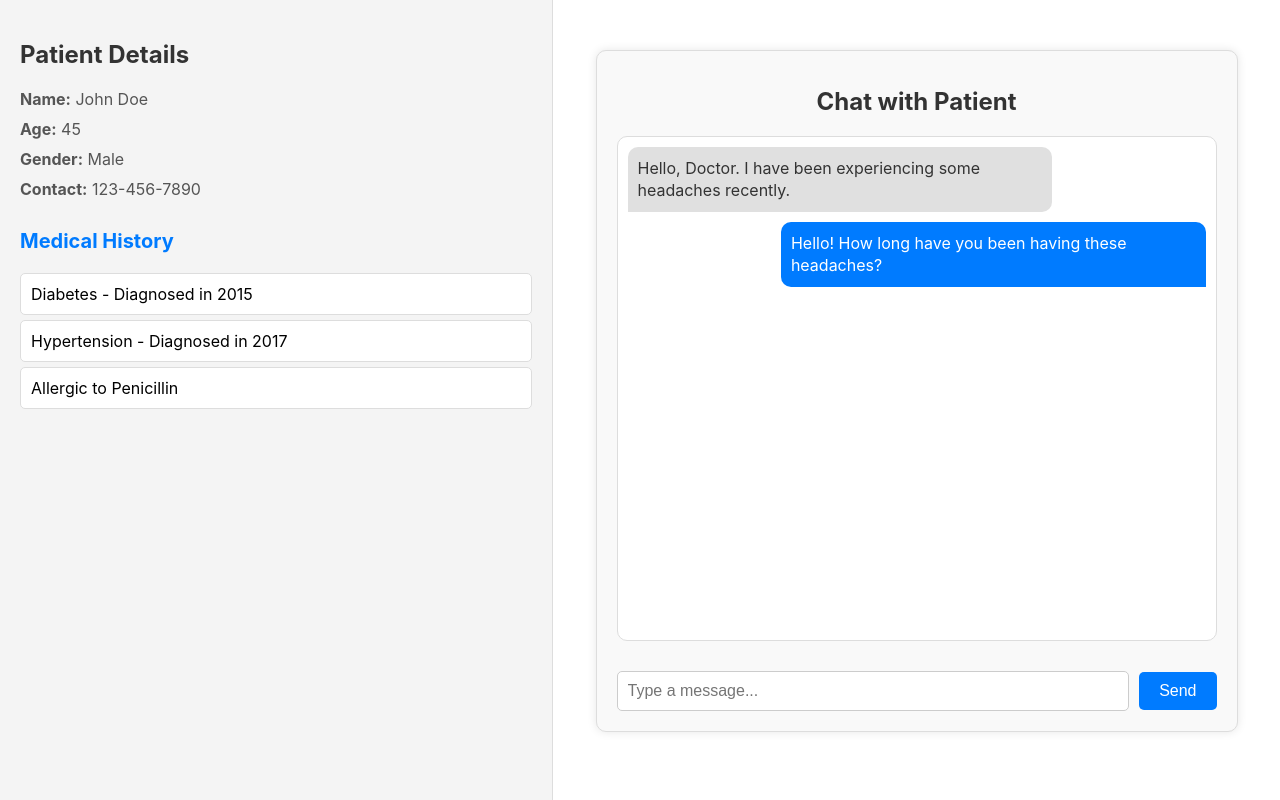
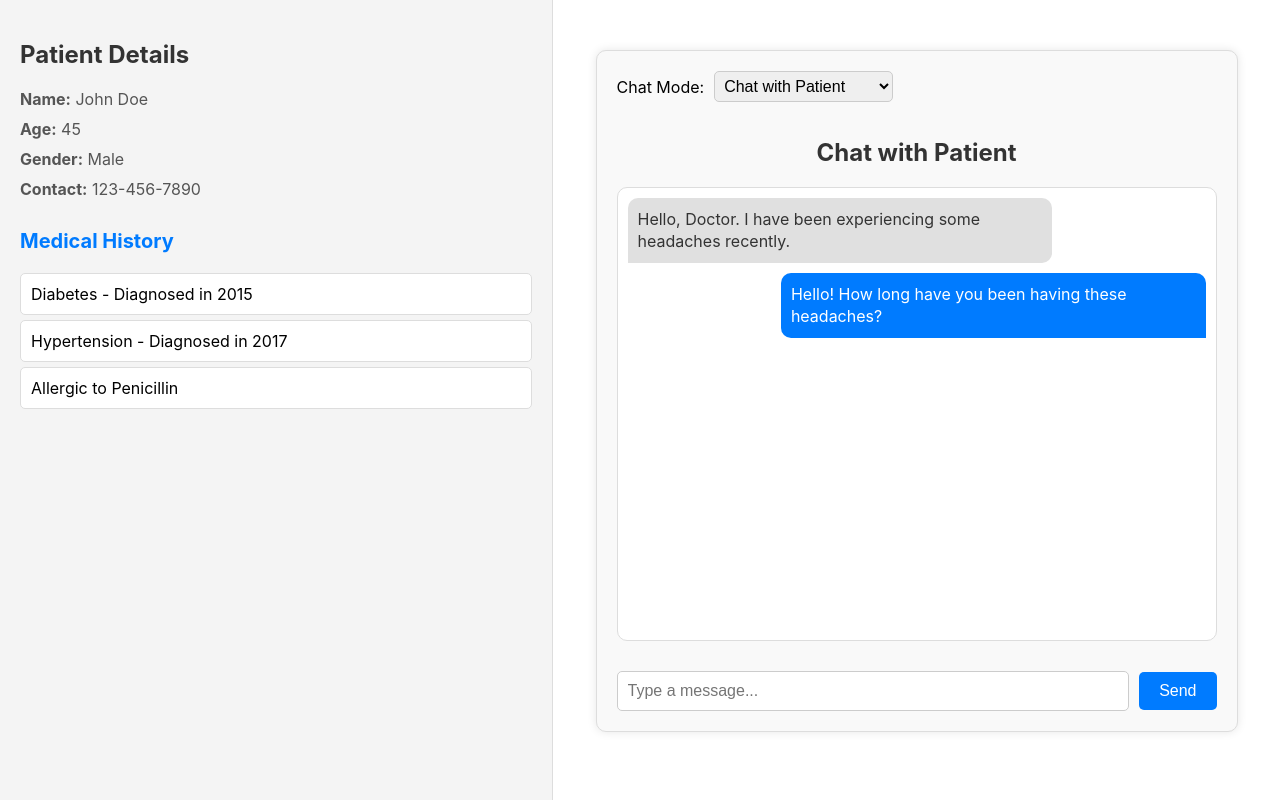
Before and after one commit to hassaan871/smarthealthpro-web, a React (Create React App) app: page / in a window 1280 px wide. Built offline with nearby package versions, Linux system fonts and the light colour scheme.

Commit message:
chat with ai and patient ui

```diff
--- a/src/components/doctor/DoctorChatWithPatientDetails/DoctorChatWithPatientDetails.css
+++ b/src/components/doctor/DoctorChatWithPatientDetails/DoctorChatWithPatientDetails.css
@@ -17,6 +17,23 @@
     padding: 20px;
     display: flex;
     flex-direction: column;
+  }
+
+  .chat-mode-selector {
+    margin-bottom: 20px;
+    display: flex;
+    align-items: center;
+  }
+
+  .chat-mode-selector label {
+    margin-right: 10px;
+  }
+
+  .chat-mode-selector select {
+    padding: 5px;
+    font-size: 16px;
+    border: 1px solid #ccc;
+    border-radius: 5px;
   }
 
   .patient-details-title {
@@ -55,6 +72,12 @@
     margin-bottom: 20px;
     font-size: 24px;
     color: #333;
+  }
+
+  .chat-box {
+    flex: 1;
+    display: flex;
+    flex-direction: column;
   }
 
   .message-list {
--- a/src/components/doctor/DoctorChatWithPatientDetails/DoctorChatWithPatientDetails.js
+++ b/src/components/doctor/DoctorChatWithPatientDetails/DoctorChatWithPatientDetails.js
@@ -8,6 +8,7 @@ function DoctorChatWithPatientDetails() {
   ]);
 
   const [newMessage, setNewMessage] = useState('');
+  const [chatMode, setChatMode] = useState('patient'); // 'patient' or 'ai'
 
   const patientInfo = {
     name: 'John Doe',
@@ -34,6 +35,11 @@ function DoctorChatWithPatientDetails() {
     setNewMessage('');
   };
 
+  const handleChatModeChange = (event) => {
+    setChatMode(event.target.value);
+    setMessages([]); // Clear messages when switching modes if needed
+  };
+
   return (
     <div className="chat-with-details-container">
       <div className="patient-details-container">
@@ -55,8 +61,17 @@ function DoctorChatWithPatientDetails() {
       </div>
 
       <div className="chat-container">
+        <div className="chat-mode-selector">
+          <label htmlFor="chat-mode">Chat Mode:</label>
+          <select id="chat-mode" value={chatMode} onChange={handleChatModeChange}>
+            <option value="patient">Chat with Patient</option>
+            <option value="ai">Chat with AI Chatbot</option>
+          </select>
+        </div>
+
+        {chatMode === 'patient' && (
+          <div className="chat-box">
             <h1 className="chat-title">Chat with Patient</h1>
-
             <div className="message-list">
               {messages.map((message) => (
                 <div key={message.id} className={`message-item ${message.sender}`}>
@@ -64,7 +79,6 @@ function DoctorChatWithPatientDetails() {
                 </div>
               ))}
             </div>
-
             <div className="message-input-container">
               <input
                 type="text"
@@ -76,6 +90,32 @@ function DoctorChatWithPatientDetails() {
               <button onClick={handleSendMessage} className="send-button">Send</button>
             </div>
           </div>
+        )}
+
+        {chatMode === 'ai' && (
+          <div className="chat-box">
+            <h1 className="chat-title">Chat with AI Chatbot</h1>
+            {/* AI Chatbot interface here */}
+            <div className="message-list">
+              {messages.map((message) => (
+                <div key={message.id} className={`message-item ${message.sender}`}>
+                  <div className="message-bubble">{message.text}</div>
+                </div>
+              ))}
+            </div>
+            <div className="message-input-container">
+              <input
+                type="text"
+                placeholder="Type a message..."
+                value={newMessage}
+                onChange={(e) => setNewMessage(e.target.value)}
+                className="message-input"
+              />
+              <button onClick={handleSendMessage} className="send-button">Send</button>
+            </div>
+          </div>
+        )}
+      </div>
     </div>
   );
 }
```
Lines whose indentation alone changed are shown as unchanged.
